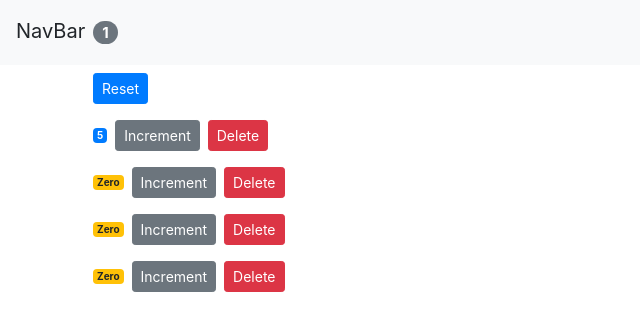
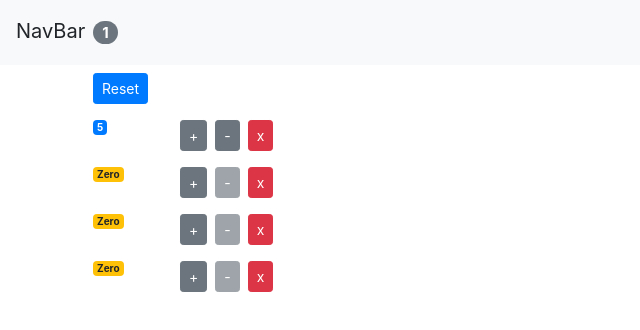
Before and after one commit to carotkut94/ReactCounterApp, a React (Create React App) app: page / in a window 1280 px wide. Shown: the top 330 px of the page, without its empty margins (0-640 px from the left). Built offline with nearby package versions, Linux system fonts and the light colour scheme.

Commit message:
Some UI changes, counts decrementer logic, and dynamic attributte value for a element

```diff
--- a/src/App.js
+++ b/src/App.js
@@ -44,6 +44,14 @@
     this.setState({ counters });
   };
 
+  handleDecrement = counter => {
+    const counters = [...this.state.counters];
+    const index = counters.indexOf(counter);
+    counters[index] = { ...counter };
+    counters[index].value--;
+    this.setState({ counters });
+  };
+
   handleDelete = counterId => {
     const counters = this.state.counters.filter(c => c.id !== counterId);
     this.setState({ counters });
@@ -60,6 +68,7 @@
             onReset={this.handleReset}
             onIncrement={this.handleIncrement}
             onDelete={this.handleDelete}
+            onDecrement={this.handleDecrement}
           />
         </main>
       </React.Fragment>
--- a/src/components/counter.jsx
+++ b/src/components/counter.jsx
@@ -20,32 +20,48 @@
   // The component that owns a piece of the state, should be the one
   // modifying it.
 
+  componentWillUnmount() {
+    console.log("Counter - Unmount");
+  }
+
   render() {
     console.log("Single counter rendered");
     return (
-      <div>
+      <div className="row">
         {/*this.props.children*/}
-        <span style={this.style} className={this.getClassType()}>
-          {this.formatCount()}
-        </span>
+        <div className="col-1">
+          <span style={this.style} className={this.getClassType()}>
+            {this.formatCount()}
+          </span>
+        </div>
+        <div className="col">
+          <button
+            onClick={() => this.props.onIncrement(this.props.counter)}
+            className="btn btn-secondary btn-sm"
+          >
+            +
+          </button>
+          <button
+            onClick={() => this.props.onDecrement(this.props.counter)}
+            className="btn btn-secondary btn-sm m-2"
+            disabled={this.props.counter.value === 0 ? "disabled" : ""}
+          >
+            -
+          </button>
+          <button
+            onClick={() => this.props.onDelete(this.props.counter.id)}
+            className="btn btn-danger btn-sm"
+          >
+            x
+          </button>
+        </div>
+
         {/* this is one way to handle click events */}
         {/* <button
           onClick={this.handleIncrement}
           className="btn btn-secondary btn-sm"
         > */}
         {/* In here we can also pass in the parameters to method unlike in the above approach  */}
-        <button
-          onClick={() => this.props.onIncrement(this.props.counter)}
-          className="btn btn-secondary btn-sm"
-        >
-          Increment
-        </button>
-        <button
-          onClick={() => this.props.onDelete(this.props.counter.id)}
-          className="btn btn-danger btn-sm m-2"
-        >
-          Delete
-        </button>
       </div>
     );
   }
--- a/src/components/counters.jsx
+++ b/src/components/counters.jsx
@@ -20,7 +20,7 @@
   render() {
     //Object Destructuring
     console.log("Counters Rendered");
-    const { onReset, onDelete, onIncrement } = this.props;
+    const { onReset, onDelete, onIncrement, onDecrement } = this.props;
     return (
       <div>
         <button onClick={onReset} className="btn btn-primary btn-sm m-2">
@@ -32,6 +32,7 @@
             onDelete={onDelete}
             counter={counter}
             onIncrement={onIncrement}
+            onDecrement={onDecrement}
           />
         ))}
         {/* Here ID and Key are two different things, they might have same value but key is internally used by React*/}
```
